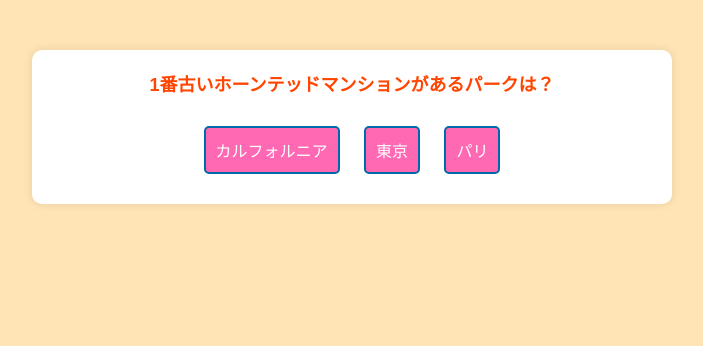
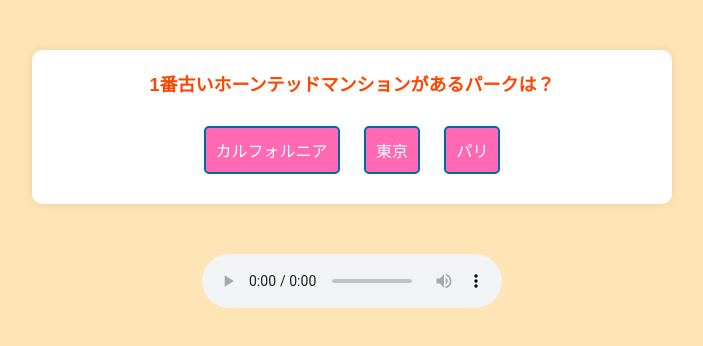
Before and after one commit to MIYA2021/quiz, a plain HTML site: page index.html in a window 1280 px wide. Shown: the whole page, without its empty margins (288-991 px from the left). Drawn offline with Linux system fonts and the light colour scheme.

Commit message:
Update index.html

```diff
--- a/index.html
+++ b/index.html
@@ -16,6 +16,11 @@
     <div class="choice" onclick="checkAnswer(2)">選択肢3</div>
 </div>
 
+<audio controls loop autoplay>
+    <source src="ホーンテッドハロウィーン_2.mp3" type="audio/mp3">
+    Your browser does not support the audio element.
+</audio>
+
 <script type="text/javascript" src="script.js"></script>
 
 </body>
```
